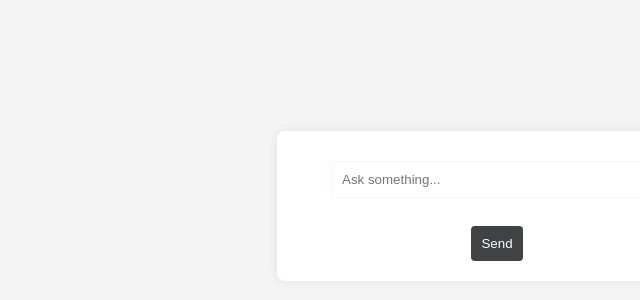
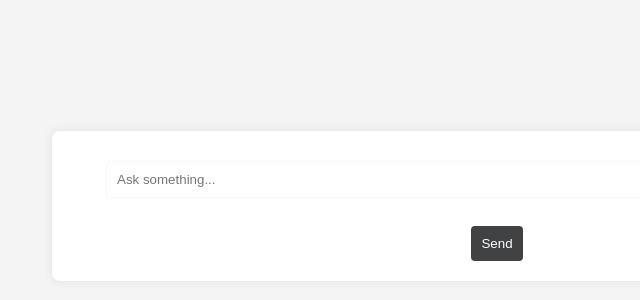
Before and after one commit to sevenjunebaby/7JUNEAI, a React (Create React App) app in the folder 7j/frontend/: page / in a window 1280 px wide. Shown: the part 194-494 px from the top of the page, without its empty margins (143-783 px from the left). Built offline with nearby package versions, Linux system fonts and the light colour scheme.

Commit message:
update 17 nouv

```diff
--- a/7j/frontend/src/components/ChatApp.css
+++ b/7j/frontend/src/components/ChatApp.css
@@ -10,7 +10,7 @@ body {
   }
 
   .chat-container {
-    width: 400px;
+    width: 850px;
     background-color: #fff;
     padding: 20px;
     border-radius: 8px;
@@ -29,7 +29,7 @@ body {
   }
 
   .bot-message {
-    background-color: #e8e048;
+    background-color:transparent;
     padding: 5px;
     margin: 5px 0;
     border-radius: 10px;
```
Also changed, not shown: 1 other file (tests, documents, lock files or other folders).
